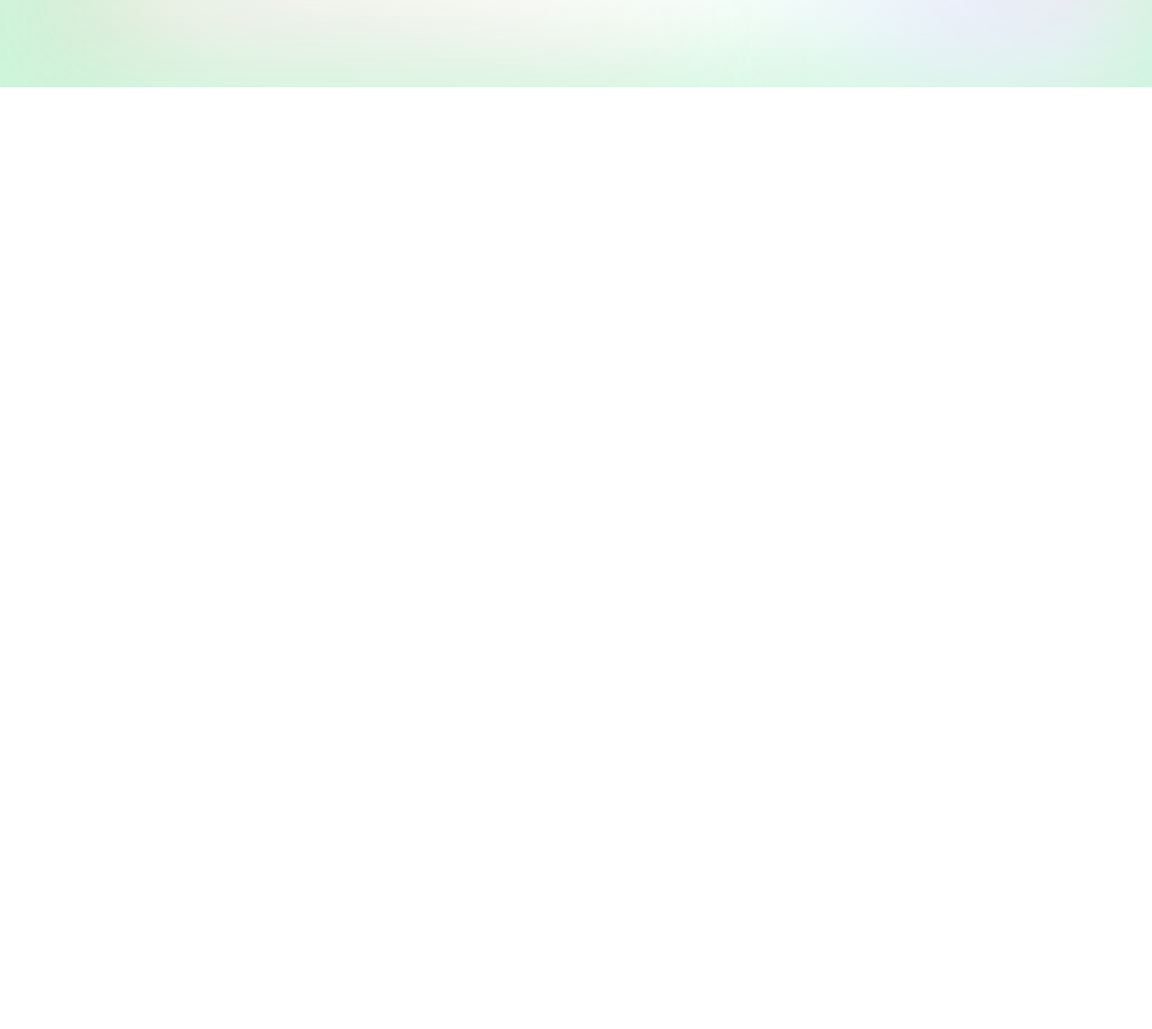
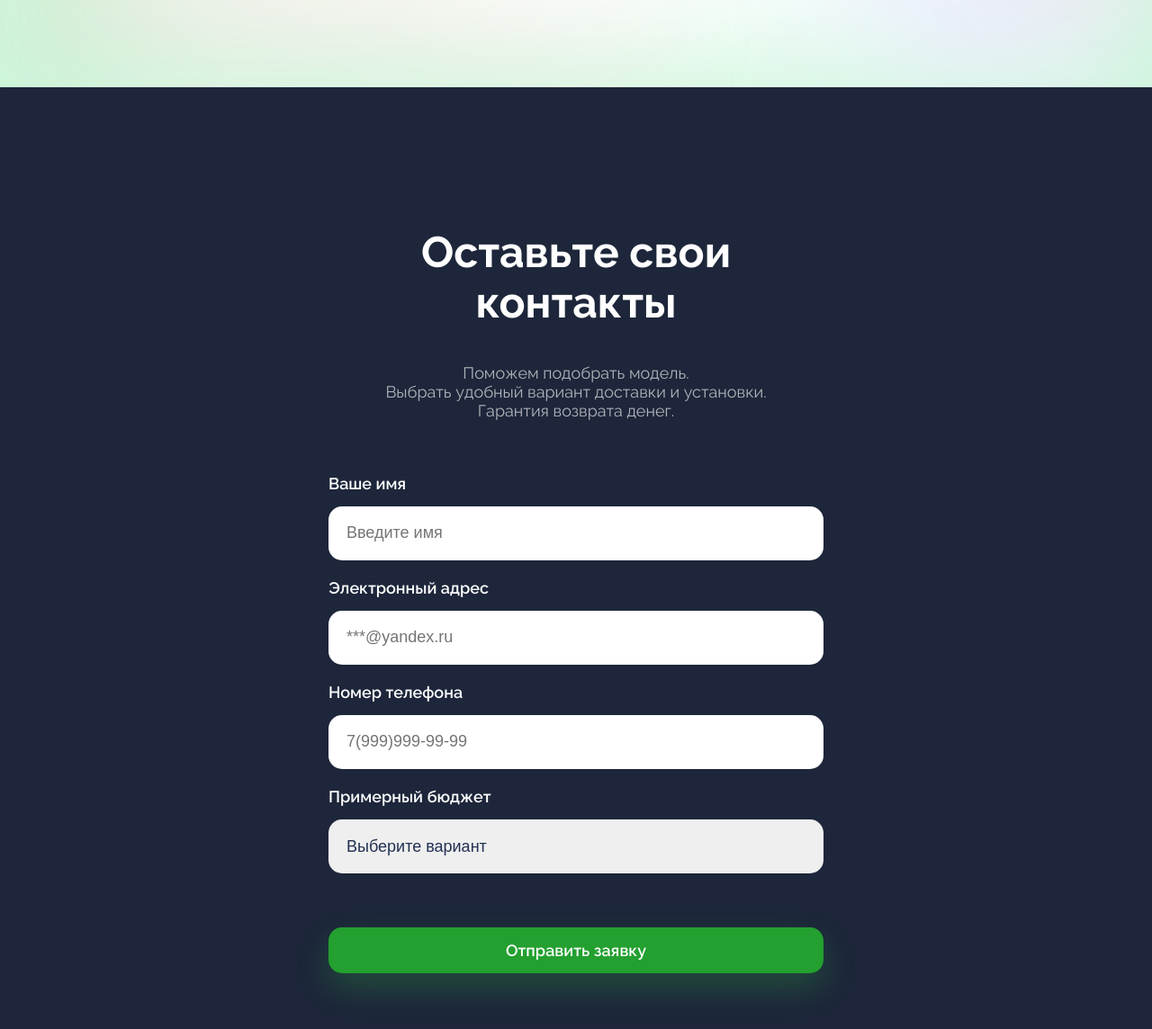
Before and after one commit to Kamazoh1/green-corp-landing, a plain HTML site: page index.html in a window 1280 px wide. Shown: the part 704-1848 px from the top of the page at 90% size. Before the commit the page ends 801 px from the top, so only its background shows below. Drawn offline with Linux system fonts and the light colour scheme.

Commit message:
form section added

```diff
--- a/index.html
+++ b/index.html
@@ -25,5 +25,39 @@
     </div>
 
   </section>
+  <section class="form">
+    <div class="form__container">
+      <h1>Оставьте свои контакты</h1>
+      <p>
+        Поможем подобрать модель. <br>Выбрать удобный вариант доставки и установки. <br>Гарантия возврата денег.
+      </p>
+      <form action="">
+        <div class="form__group">
+          <label for="name">Ваше имя</label>
+          <input id="name" type="text" placeholder="Введите имя">
+        </div>
+        <div class="form__group">
+          <label for="email">Электронный адрес</label>
+          <input type="email" id="email" placeholder="***@yandex.ru">
+        </div>
+        <div class="form__group">
+          <label for="tel">Номер телефона</label>
+          <input type="tel" id="tel" placeholder="7(999)999-99-99">
+        </div>
+        <div class="form__group">
+        <label for="budget">Примерный бюджет</label>
+          <select name="budget_select" id="budget" aria-placeholder="Выберите вариант">
+            <option value="">Выберите вариант</option>
+            <option value="10-30">10 000₽ – 30 000₽</option>
+            <option value="30-60">30 000₽ – 60 000₽</option>
+            <option value="60-100">60 000₽ – 100 000₽</option>
+            <option value="100+">100 000₽</option>
+          </select>
+        </div>
+        <button type="submit" class="form__submit">Отправить заявку</button>
+
+      </form>
+    </div>
+  </section>
 </body>
 </html>
--- a/main.css
+++ b/main.css
@@ -78,3 +78,71 @@ button{
 .about__info{
     max-width: 550px;
 }
+
+.form__container{
+    width: 550px;
+    justify-content: center;
+
+}
+
+.form{
+    display: flex;
+    justify-content: center;
+    align-items: center;
+    background-color: #1d263a;
+    color: #fff;
+    padding-top: 115px;
+    padding-bottom: 115px;
+    text-align: center;
+}
+.form__group{
+    display: flex;
+    flex-direction: column;
+    text-align: left;
+}
+
+.form h1{
+    font-size: 48px;
+}
+
+.form p{
+    font-size: 18px;
+    opacity: 0.65;
+}
+
+.form form{
+    display: grid;
+    grid-gap: 20px;
+    margin-top: 60px;
+
+}
+.form label{
+    font-size: 18px;
+    font-weight: 600;
+    margin-bottom: 15px;
+}
+.form input, select{
+    font-size: 18px;
+    color:#213053;
+    height: 60px;
+    padding-top: 0px;
+    padding-bottom: 0px;
+    padding-left: 20px;
+    padding-right: 20px;
+    border-radius: 15px;
+    border: none;
+}
+
+.form__submit{
+    font-size: 18px;
+    font-weight: 600;
+    margin-top: 40px;
+}
+
+select{
+    appearance: none;
+}
+
+input{
+    outline: none;
+}
```
